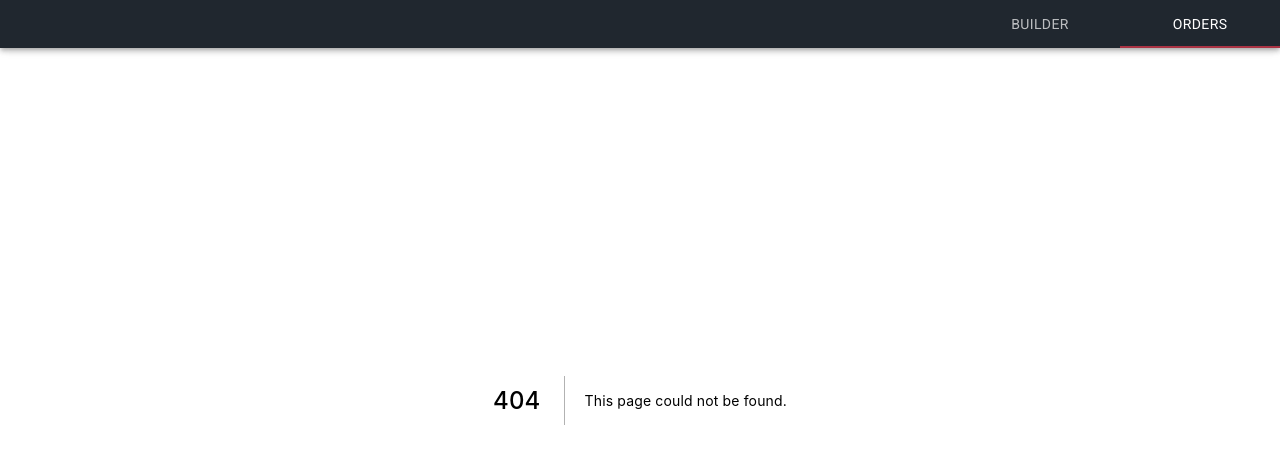
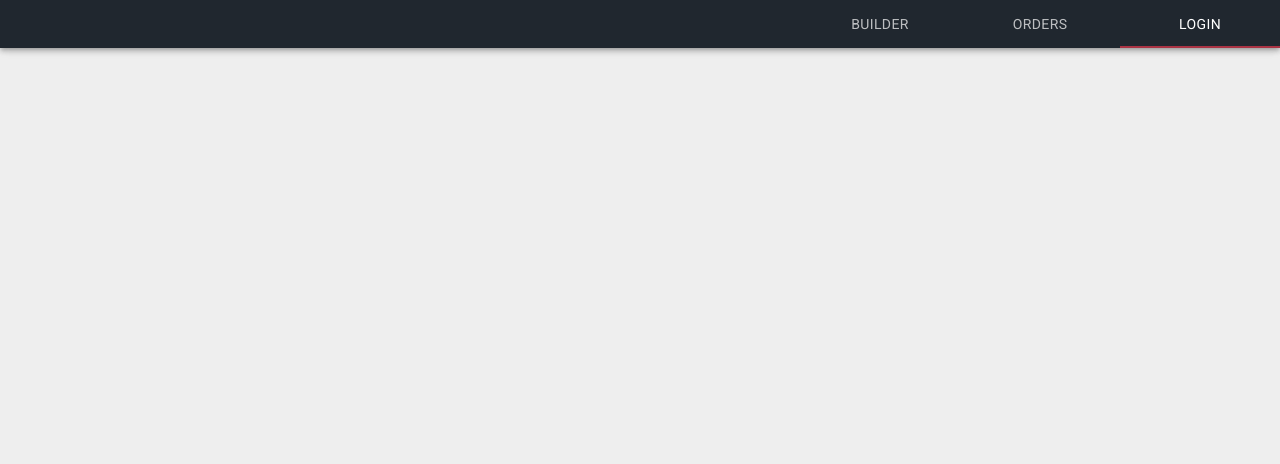
Before and after one commit to kaenpe/burger-nextjs, a Next.js app: page /auth in a window 1280 px wide. Before the commit this address had no page. Shown: the top 464 px of the page. Built offline with nearby package versions, Linux system fonts and the light colour scheme.

Commit message:
added typescript config to project

```diff
--- /dev/null
+++ b/components/Auth/Auth.tsx
@@ -0,0 +1,11 @@
+import React from 'react';
+
+interface AuthProps {}
+
+export const Auth: React.FC<AuthProps> = ({}) => {
+  return (
+    <>
+      <p>cock</p>
+    </>
+  );
+};
--- a/components/UI/Navbar.js
+++ b/components/UI/Navbar.js
@@ -40,9 +40,9 @@ const Navbar = () => {
   const matches = useMediaQuery('(max-width:600px)');
   const classes = useStyles();
   const router = useRouter();
-  const [value, setValue] = useState(router.pathname === '/' ? 0 : 1);
+  const [value, setValue] = useState(router.pathname === '/' ? 0 : router.pathname === '/orders' ? 1:2);
   useEffect(() => {
-    setValue(router.pathname === '/' ? 0 : 1);
+    setValue(router.pathname === '/' ? 0 : router.pathname === '/orders' ? 1:2);
   }, [router.pathname]);
   const handleChange = (e, newValue) => {
     setValue(newValue);
@@ -69,6 +69,12 @@ const Navbar = () => {
           {...a11yProps(1)}
           classes={{ textColorInherit: classes.textColorInherit }}
         />
+        <Tab
+          onClick={() => router.replace('/auth')}
+          label='Login'
+          {...a11yProps(2)}
+          classes={{ textColorInherit: classes.textColorInherit }}
+        />
       </Tabs>
     </AppBar>
   );
--- a/package.json
+++ b/package.json
@@ -8,7 +8,10 @@
     "start": "next start"
   },
   "devDependencies": {
-    "babel-plugin-styled-components": "latest"
+    "@types/node": "^14.14.19",
+    "@types/react": "^17.0.0",
+    "babel-plugin-styled-components": "latest",
+    "typescript": "^4.1.3"
   },
   "dependencies": {
     "@material-ui/core": "^4.11.0",
--- /dev/null
+++ b/pages/auth.tsx
@@ -0,0 +1,9 @@
+import React from 'react';
+import { Auth } from '../components/Auth/Auth';
+
+interface authProps {}
+
+const auth: React.FC<authProps> = ({}) => {
+  return <Auth></Auth>;
+};
+export default auth;
```
Also changed, not shown: components/UI/CheckoutLayout.js (deleted, +0 -21 lines), components/UI/OrdersLayout.js (deleted, +0 -29 lines), tsconfig.json (added, +29 -0 lines), next-env.d.ts (added), 1 other file (tests, documents, lock files or other folders).
